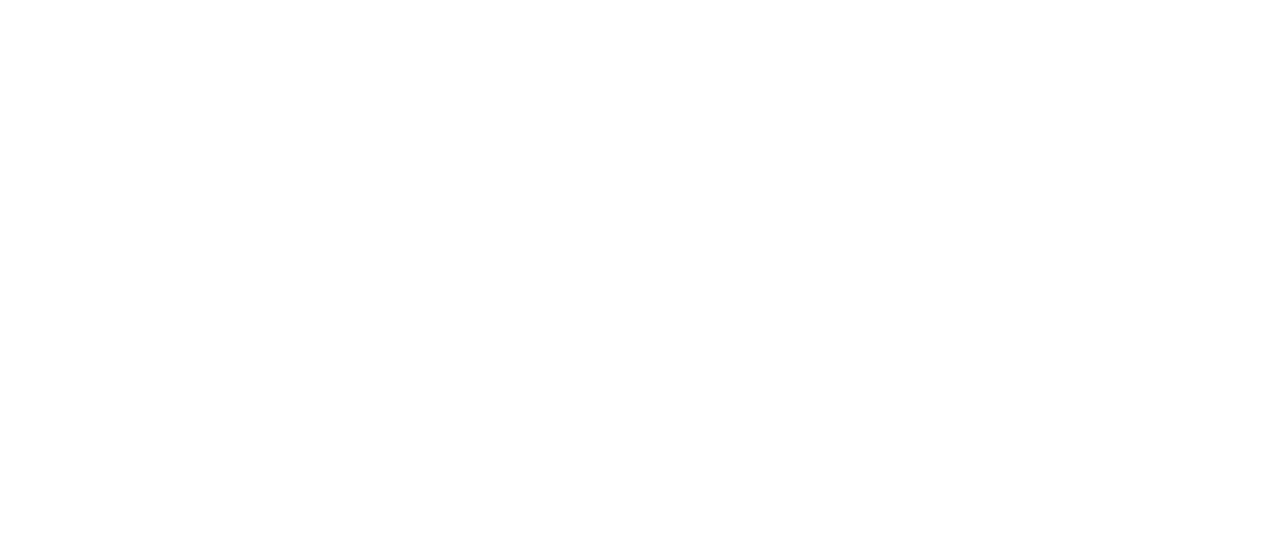
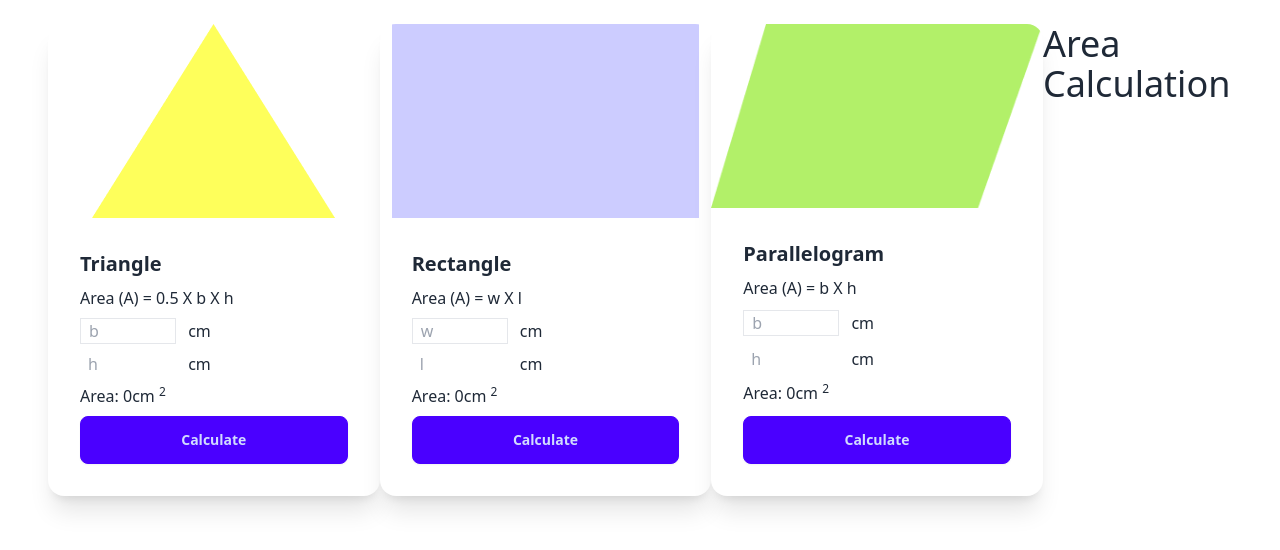
Before and after one commit to sabbirrahmansa/module-28-ar-ripo, a plain HTML site: page index.html in a window 1280 px wide. Drawn offline with nearby package versions, Linux system fonts and the light colour scheme.

Commit message:
second commit

```diff
--- a/index.html
+++ b/index.html
@@ -4,6 +4,8 @@
     <meta charset="UTF-8">
     <meta name="viewport" content="width=device-width, initial-scale=1.0">
     <title>Document</title>
+    <link href="https://cdn.jsdelivr.net/npm/daisyui@4.4.24/dist/full.min.css" rel="stylesheet" type="text/css" />
+<script src="https://cdn.tailwindcss.com"></script>
 </head>
 <body>
 
@@ -12,11 +14,105 @@
     </header>
     <main>
 
+        <div class="flex flex-col lg:flex-row mt-6">
+            <div class="flex-1 grid grid-cols-1 md: grid-cols-2 lg:grid-cols-3 gap-6"   >
+                  </div>
+                <div class="card w-96 bg-base-100 shadow-xl">
+                    <figure><img src="triangle.png" alt="Shoes" /></figure>
+                    <div class="card-body">
+                      <h2 class="card-title ">Triangle</h2>
+                      <p>Area (A) = 0.5 X b X h
+                        </p>
+                        <p class="">
+                           <input type="text" class="border w-24 px-2 " placeholder="b" id="base-area">
+                           <span class="ml-2">cm</span>
+                        </p>
+                        <p class="">
+                            <input type="text" class="  w-24 px-2 " placeholder="h" id="hight-area">
+                            <span class="ml-2">cm</span>
+                         </p>
+
+                         <p>
+                            Area: <span id="area">0</span>cm <sup>2</sup>
+
+                         </p>
+
+                      <div class="card-actions ">
+                        <button class="btn btn-primary w-full" onclick="areaCalculate()">Calculate</button>
+                      </div>
+                    </div>
+
+                  </div>
+
+                  <div class="card w-96 bg-base-100 shadow-xl">
+                    <figure><img src="rectangle.png" alt="Shoes" /></figure>
+                    <div class="card-body">
+                      <h2 class="card-title  ">Rectangle</h2>
+                      <p>Area (A) = w X l
+                        </p>
+                        <p class="">
+                           <input type="text" class="border w-24 px-2 " placeholder="w" id="width-area">
+                           <span class="ml-2">cm</span>
+                        </p>
+                        <p class="">
+                            <input type="text" class="  w-24 px-2 " placeholder="l" id="langth-area">
+                            <span class="ml-2">cm</span>
+                         </p>
+
+                         <p>
+                            Area: <span id="area-rectangle">0</span>cm <sup>2</sup>
+
+                         </p>
+
+                      <div class="card-actions ">
+                        <button class="btn btn-primary w-full" onclick="areaCalculate()">Calculate</button>
+                      </div>
+                    </div>
+
+
+            </div>
+                  <div class="card w-96 bg-base-100 shadow-xl">
+                    <figure><img src="parallelogram.png" alt="Shoes" /></figure>
+                    <div class="card-body">
+                      <h2 class="card-title ">Parallelogram</h2>
+                      <p>Area (A) = b X h
+                        </p>
+                        <p class="">
+                           <input type="text" class="border w-24 px-2 " placeholder="b" id="area-base">
+                           <span class="ml-2">cm</span>
+                        </p>
+                        <p class="">
+                            <input type="text" class="  w-24 px-2 " placeholder="h" id="area-hight">
+                            <span class="ml-2">cm</span>
+                         </p>
+
+                         <p>
+                            Area: <span id="area-parallelogtam">0</span>cm <sup>2</sup>
+
+                         </p>
+
+                      <div class="card-actions ">
+                        <button class="btn btn-primary w-full" onclick="areaCalculate()">Calculate</button>
+                      </div>
+                    </div>
+
+
+            </div>
+
+            <div class="w[400px]">
+                <div class="text-4xl">
+                    Area Calculation
+
+                </div>
+            </div>
+        </div>
+
     </main>
     <footer>
 
     </footer>
 
+   <script src="js/area-calculate.js"></script>
 
 </body>
 </html>
--- /dev/null
+++ b/js/area-calculate.js
@@ -0,0 +1,66 @@
+function areaCalculate(){
+
+    // console.log('gjfkdgkgkj');
+    // base ar kaj
+    const baseField = document.getElementById('base-area');
+    const baseTextArea = baseField.value ;
+    const base = parseFloat(baseTextArea);
+
+
+    // hight ar kaj
+
+    const hightField = document.getElementById('hight-area');
+    const hightTextValue= hightField.value ;
+    const hight = parseFloat(hightTextValue);
+
+    // duta gun kora
+
+    const calculated = 0.5* base * hight;
+
+    // console.log(calculated);
+
+    // area ar kaj
+
+    const areaSet = document.getElementById('area');
+    areaSet.innerText = calculated ;
+
+    // reacktangle area
+
+    const widthField = document.getElementById('width-area');
+    const widthTextValue = widthField.value ;
+    const width = parseFloat(widthTextValue);
+
+    // console.log(width);
+
+    const langthField = document.getElementById('langth-area');
+    const langthTaxtValue = langthField.value ;
+    const langth = parseFloat(langthTaxtValue);
+
+    // console.log(langth);
+
+    const reacktangleCalculated =  width * langth ;
+    const rectangleSet = document.getElementById('area-rectangle') ;
+    rectangleSet.innerText = reacktangleCalculated ;
+
+    //
+
+    const baseNewField = document.getElementById('area-base');
+    const baseNewFieldTextVlue = baseNewField.value ;
+    const newBase = parseFloat(baseNewFieldTextVlue);
+    // console.log(newBase);
+
+    const widthNewField = document.getElementById('area-hight');
+    const hightNewFieldTextVlue = widthNewField.value ;
+    const newHight = parseFloat(hightNewFieldTextVlue);
+
+    const perallaCalculated = newBase * newHight ;
+    const perallaSet = document.getElementById('area-parallelogtam');
+    perallaSet.innerText = perallaCalculated ;
+
+
+
+
+
+
+
+}
```
Also changed, not shown: taildwind.config.js (added, +8 -0 lines). Lines whose indentation alone changed are shown as unchanged.
